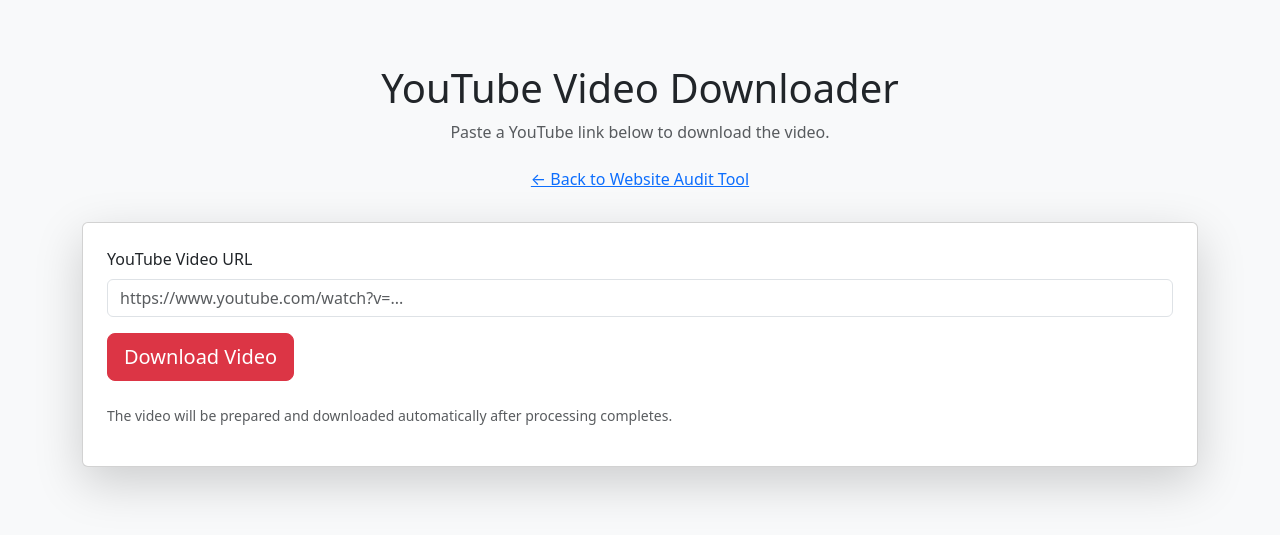
After one commit to zshahkazmi/kazmi-creative-audit, a Flask app: page /youtube-downloader in a window 1280 px wide. The commit adds this page. Shown: the top 535 px of the page. Run offline with Flask 3, Linux system fonts and the light colour scheme; parts of the project's set-up code (start-up, migrations or seed data) failed here and were passed over.

Commit message:
Add YouTube video downloader route

```diff
--- a/app.py
+++ b/app.py
@@ -1,8 +1,17 @@
-from flask import Flask, render_template, request
 import os
+import tempfile
+
+from flask import Flask, after_this_request, render_template, request, send_file
+
 from audit_tool import audit_website
 
+try:
+    import yt_dlp
+except ImportError:  # pragma: no cover - fallback if optional dependency missing
+    yt_dlp = None
+
 app = Flask(__name__)
+app.secret_key = os.environ.get("FLASK_SECRET_KEY", "dev-secret-key")
 
 @app.route('/', methods=['GET', 'POST'])
 def index():
@@ -13,6 +22,53 @@ def index():
             report = audit_website(url)
     return render_template('index.html', report=report)
 
+
+@app.route('/youtube-downloader', methods=['GET', 'POST'])
+def youtube_downloader():
+    error = None
+
+    if request.method == 'POST':
+        video_url = (request.form.get('video_url') or '').strip()
+
+        if not video_url:
+            error = "Please provide a YouTube video URL."
+        elif yt_dlp is None:
+            error = "The yt-dlp package is not installed on the server."
+        else:
+            temp_dir = tempfile.mkdtemp(prefix='yt-dlp-')
+            ydl_opts = {
+                'format': 'bv*+ba/best',
+                'outtmpl': os.path.join(temp_dir, '%(title)s.%(ext)s'),
+                'restrictfilenames': True,
+                'noplaylist': True,
+                'quiet': True,
+            }
+
+            try:
+                with yt_dlp.YoutubeDL(ydl_opts) as ydl:
+                    info = ydl.extract_info(video_url, download=True)
+                    file_path = ydl.prepare_filename(info)
+
+                filename = os.path.basename(file_path)
+
+                @after_this_request
+                def cleanup(response):
+                    try:
+                        os.remove(file_path)
+                    except OSError:
+                        pass
+                    try:
+                        os.rmdir(temp_dir)
+                    except OSError:
+                        pass
+                    return response
+
+                return send_file(file_path, as_attachment=True, download_name=filename)
+            except Exception as exc:  # pragma: no cover - network/IO errors
+                error = f"Unable to download the requested video: {exc}"
+
+    return render_template('youtube.html', error=error)
+
 if __name__ == '__main__':
     port = int(os.environ.get('PORT', 8080))
     app.run(host='0.0.0.0', port=port)
--- a/requirements.txt
+++ b/requirements.txt
@@ -3,3 +3,4 @@ requests
 beautifulsoup4
 fpdf
 gunicorn
+yt-dlp
--- a/templates/index.html
+++ b/templates/index.html
@@ -21,6 +21,9 @@
                 <button type="submit" class="btn btn-primary btn-lg">Generate Report</button>
             </form>
         </div>
+        <div class="text-center mt-4">
+            <a href="{{ url_for('youtube_downloader') }}" class="btn btn-danger">Open YouTube Downloader</a>
+        </div>
         <footer class="text-center mt-5">
             <p>Contact: <a href="https://fiverr.com/kazmi_Creative" target="_blank">Fiverr.com/kazmi_Creative</a> | LinkedIn: Zaigham-Abbas</p>
         </footer>
--- /dev/null
+++ b/templates/youtube.html
@@ -0,0 +1,34 @@
+<!DOCTYPE html>
+<html lang="en">
+<head>
+    <meta charset="UTF-8">
+    <meta name="viewport" content="width=device-width, initial-scale=1.0">
+    <title>YouTube Downloader</title>
+    <link rel="stylesheet" href="https://cdn.jsdelivr.net/npm/bootstrap@5.3.0/dist/css/bootstrap.min.css">
+</head>
+<body class="bg-light">
+    <div class="container py-5">
+        <div class="text-center mb-4">
+            <h1 class="mt-3">YouTube Video Downloader</h1>
+            <p class="text-muted">Paste a YouTube link below to download the video.</p>
+            <a href="{{ url_for('index') }}" class="btn btn-link">&larr; Back to Website Audit Tool</a>
+        </div>
+        <div class="card p-4 shadow-lg">
+            <form method="POST" class="form-inline">
+                <div class="mb-3">
+                    <label for="video_url" class="form-label">YouTube Video URL</label>
+                    <input type="url" name="video_url" id="video_url" class="form-control" placeholder="https://www.youtube.com/watch?v=..." required>
+                </div>
+                <button type="submit" class="btn btn-danger btn-lg">Download Video</button>
+            </form>
+            {% if error %}
+                <div class="alert alert-danger mt-4" role="alert">
+                    {{ error }}
+                </div>
+            {% else %}
+                <p class="mt-4 text-muted small">The video will be prepared and downloaded automatically after processing completes.</p>
+            {% endif %}
+        </div>
+    </div>
+</body>
+</html>
```
